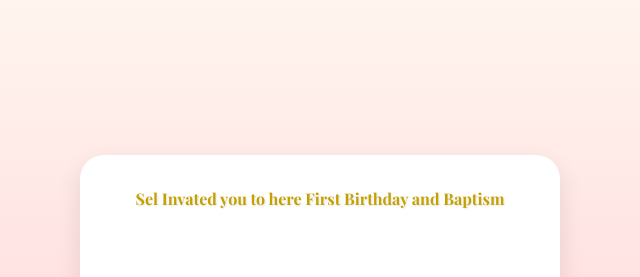
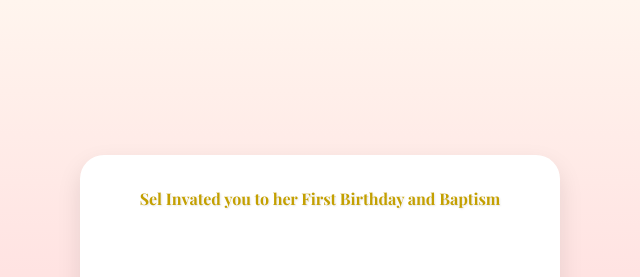
Before and after one commit to buttercheese05040-hub/SelInvateyou, a plain HTML site: page index.html in a window 1280 px wide. Shown: the top 277 px of the page, 320-960 px from the left. Drawn offline with nearby package versions, Linux system fonts and the light colour scheme.

Commit message:
spelling

```diff
--- a/index.html
+++ b/index.html
@@ -132,7 +132,7 @@
   <br>
   <br>
   <div class="card floaty" id="openInvite">
-    <h1>Sel Invated you to here First Birthday and Baptism</h1>
+    <h1>Sel Invated you to her First Birthday and Baptism</h1>
     <img src="envelop2.png" alt="Envelope Invitation">
     <p class="click-text">💌 Click to Open 💌</p>
 
```
